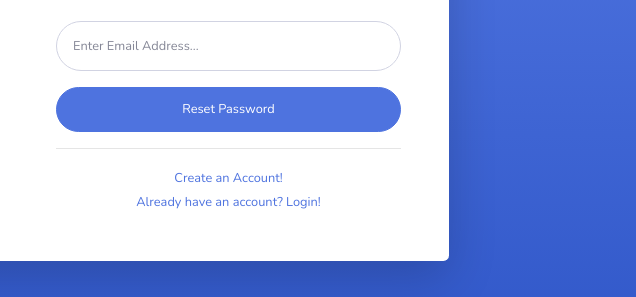
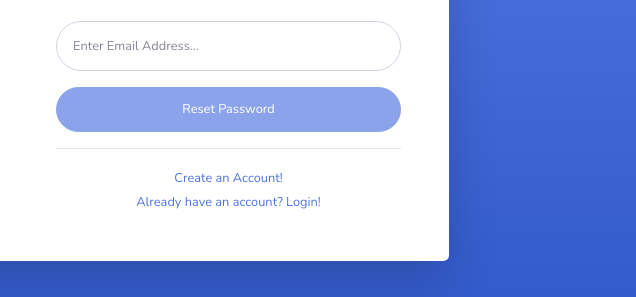
Before and after one commit to tomro91/shoppingi, a website with bundled scripts: page forgot-password.html in a window 1280 px wide. Shown: the part 208-505 px from the top of the page, 644-1280 px from the left. Built offline with nearby package versions, Linux system fonts and the light colour scheme.

Commit message:
Update forgot-password.html
sdg

```diff
--- a/forgot-password.html
+++ b/forgot-password.html
@@ -70,7 +70,7 @@
                                                 placeholder="Enter Email Address..." name="email">
                                         </div>
                                         <div class="g-recaptcha" data-callback="function" id="captchaSignUp" style = "align-content: center;"  data-sitekey="6Le8uioaAAAAAJ5gFpYndkE_7Hw-u_I2L7EXzggn"></div>
-                                        <input class="btn btn-primary btn-user btn-block" style="display: block" type="submit" value="Reset Password" id="signInBtn">
+                                        <input class="btn btn-primary btn-user btn-block" style="display: block" type="submit" disabled value="Reset Password" id="signInBtn">
 
                                     </form>
                                     <hr>
```
